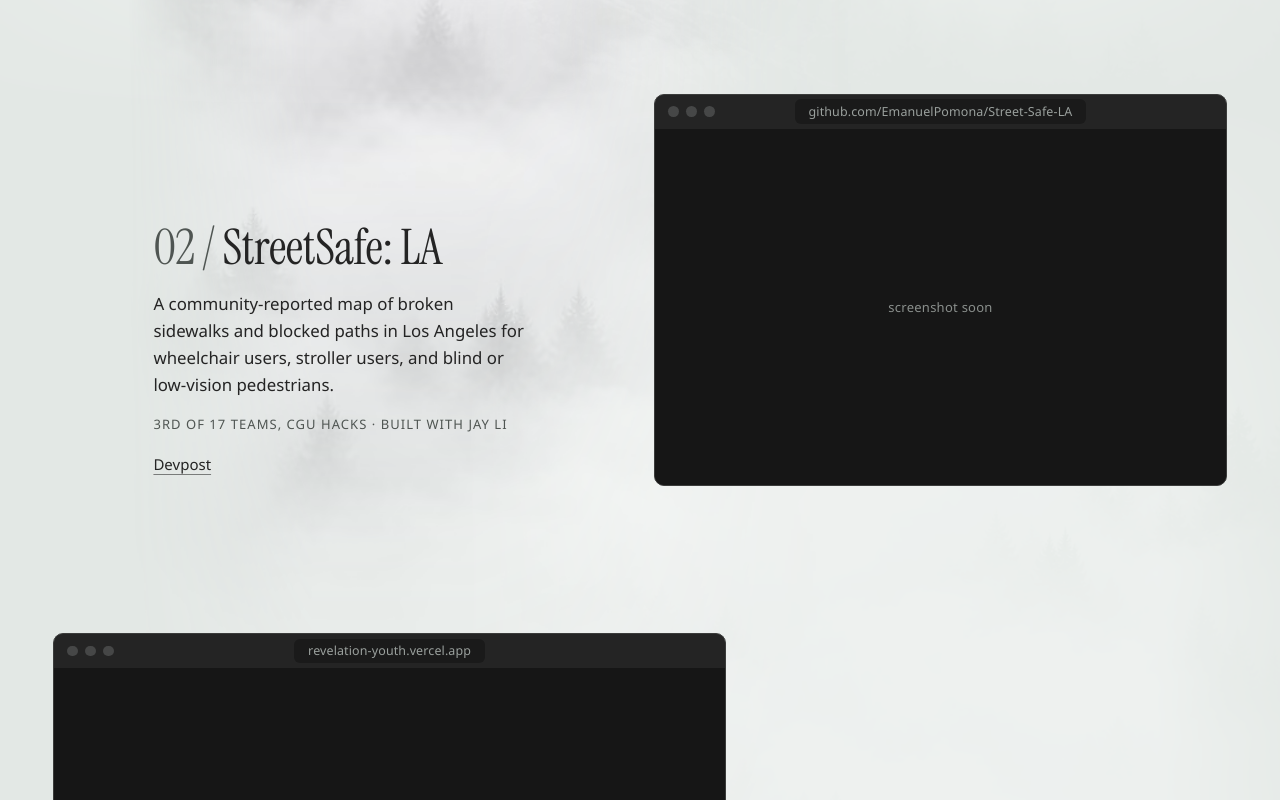
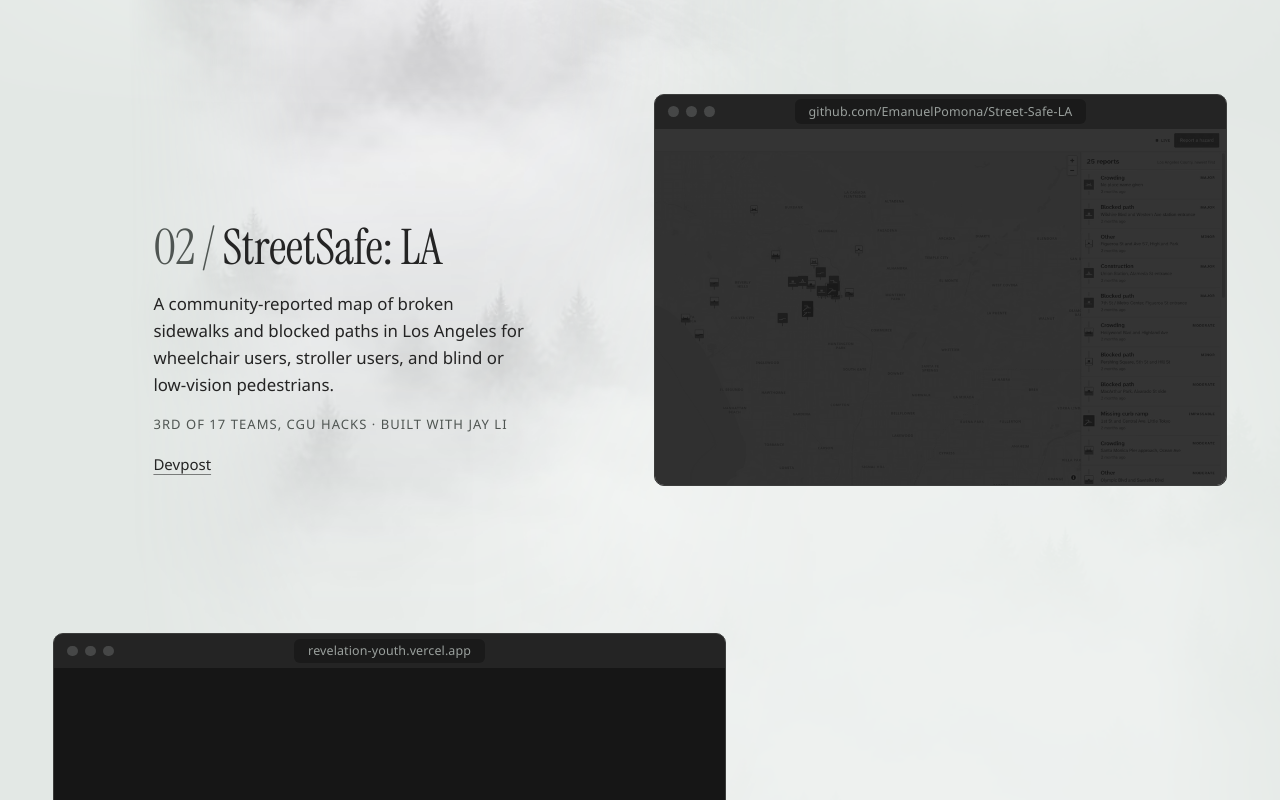
Before and after one commit to EmanuelPomona/Portfolio, a React (Vite) app in the folder frontend/: page / in a window 1280 px wide. Shown: the part 1620-2420 px from the top of the page. Built offline with nearby package versions, Linux system fonts and the light colour scheme; a web font is replaced by a local one.

Commit message:
feat: StreetSafe screenshot and Snake AI recording in the project windows

```diff
--- a/frontend/src/content/projects.ts
+++ b/frontend/src/content/projects.ts
@@ -23,7 +23,10 @@ export const projects: readonly Project[] = [
     primary: { kind: 'code', label: 'Code', href: 'https://github.com/EmanuelPomona/Street-Safe-LA' },
     secondary: [{ kind: 'devpost', label: 'Devpost', href: 'https://devpost.com/software/street-safe-la' }],
     addressBar: 'github.com/EmanuelPomona/Street-Safe-LA',
-    screen: { image: null, alt: null },
+    screen: {
+      image: 'projects/streetsafe-la',
+      alt: 'Street-Safe: LA map of Los Angeles with orange hazard markers beside a list of 25 recent reports',
+    },
   },
   {
     id: 'revelation-youth',
@@ -45,6 +48,10 @@ export const projects: readonly Project[] = [
     primary: { kind: 'code', label: 'Code', href: 'https://github.com/EmanuelPomona/Snake-AI' },
     secondary: [],
     addressBar: 'github.com/EmanuelPomona/Snake-AI',
-    screen: { image: null, alt: null },
+    screen: {
+      image: 'projects/snake-ai',
+      alt: 'The trained agent playing Snake: a green snake chasing a red square on a black field',
+      video: { src: '/media/video/snake-ai.mp4', width: 1270, height: 954 },
+    },
   },
 ];
```
